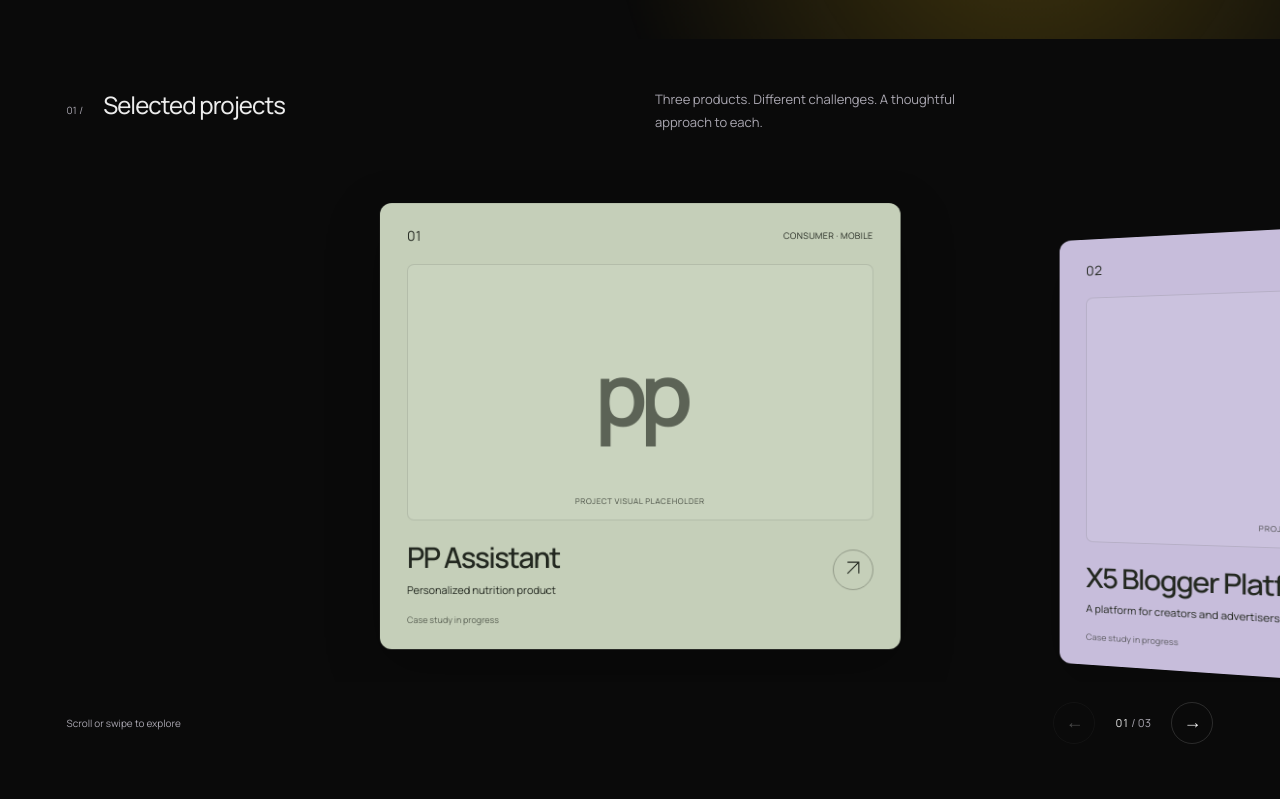
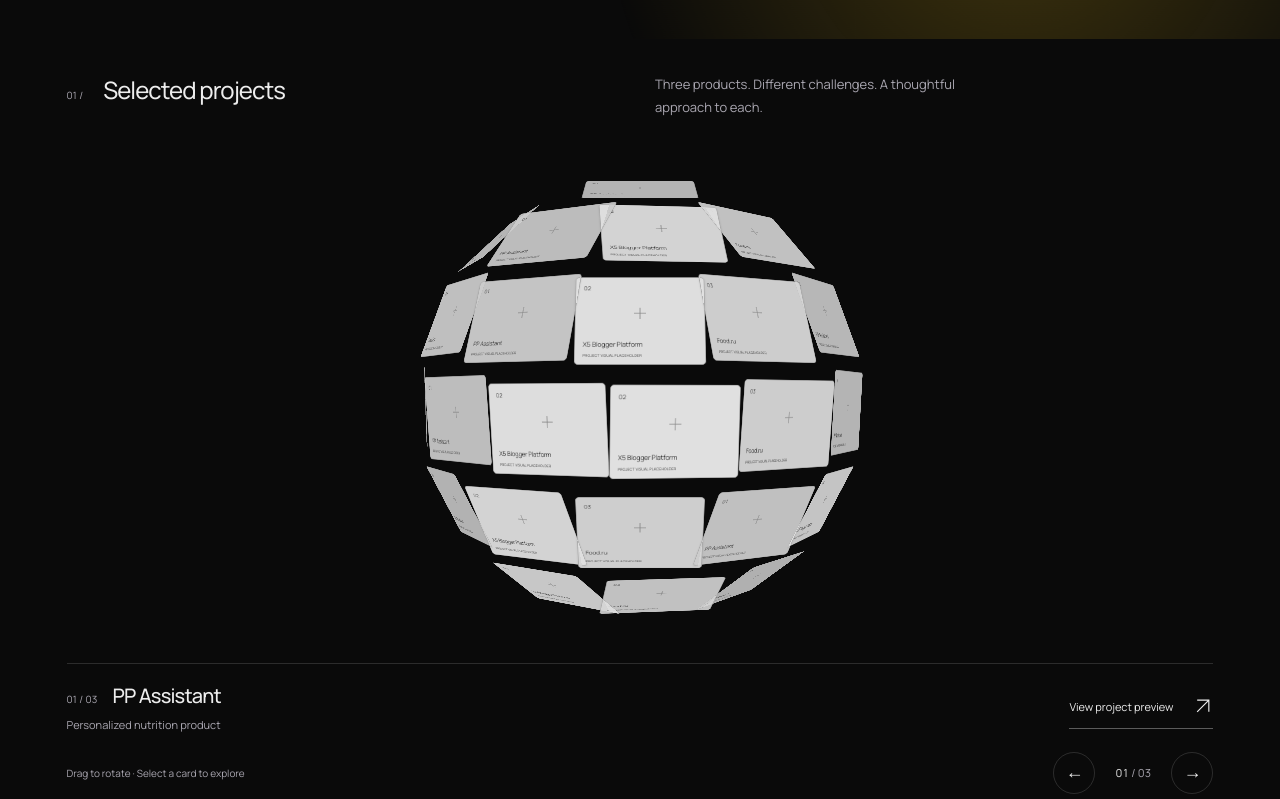
Before and after one commit to o-ants/portfolio-website, a React (Vite) app: page / in a window 1280 px wide. Shown: the part 761-1560 px from the top of the page. Built offline with nearby package versions, Linux system fonts and the light colour scheme.

Commit message:
Match sphere reference with neutral landscape placeholders and zoom selection

```diff
--- a/src/SelectedWork.tsx
+++ b/src/SelectedWork.tsx
@@ -1,66 +1,118 @@
-import { useEffect, useRef, useState, type CSSProperties } from 'react'
+import { useEffect, useMemo, useRef, useState, type PointerEvent } from 'react'
 import { copy, projects, type Language } from './content'
-import { galleryPoint } from './prototype/geometry'
+import { mix } from './prototype/geometry'
 
+// Latitude rings retain the regular landscape-card rhythm of the reference.
+function createGlobe() {
+  return [-72, -48, -24, 0, 24, 48, 72].flatMap((latitude, row) => {
+    const pitch = latitude * Math.PI / 180
+    const count = Math.max(4, Math.round(13 * Math.cos(pitch)))
+    return Array.from({ length: count }, (_, column) => {
+      const yaw = column / count * Math.PI * 2 + (row % 2) * .13
+      return { x: Math.sin(yaw) * Math.cos(pitch), y: Math.sin(pitch), z: Math.cos(yaw) * Math.cos(pitch), yaw: yaw * 180 / Math.PI, pitch: -latitude }
+    })
+  })
+}
 export default function SelectedWork({ language, onOpen }: { language: Language; onOpen: (index: number) => void }) {
   const text = copy[language]
   const section = useRef<HTMLElement>(null)
   const stage = useRef<HTMLDivElement>(null)
-  const [position, setPosition] = useState(0)
-  const [simple, setSimple] = useState(false)
-  const active = Math.max(0, Math.min(2, Math.round(position)))
+  const world = useRef<HTMLDivElement>(null)
+  const tiles = useRef<(HTMLDivElement | null)[]>([])
+  const points = useMemo(createGlobe, [])
+  const [selected, setSelected] = useState<number | null>(null)
+  const [reduced, setReduced] = useState(() => matchMedia('(prefers-reduced-motion: reduce)').matches)
+  const [active, setActive] = useState(0)
+  const rotation = useRef({ x: -7, y: 0 })
+  const pose = useRef({ x: -7, y: 0, zoom: 1, selected: 0 })
+  const drag = useRef<{ id: number; x: number; y: number; startX: number; startY: number; moved: boolean } | null>(null)
+  const scheduleRef = useRef<() => void>(() => {})
   useEffect(() => {
-    const mode = matchMedia('(max-width: 760px), (prefers-reduced-motion: reduce)')
-    const change = () => setSimple(mode.matches)
-    change(); mode.addEventListener('change', change)
-    return () => mode.removeEventListener('change', change)
+    const media = matchMedia('(prefers-reduced-motion: reduce)')
+    const update = () => setReduced(media.matches)
+    media.addEventListener('change', update)
+    return () => media.removeEventListener('change', update)
   }, [])
   useEffect(() => {
-    if (simple) return
+    if (reduced) return
     let frame = 0
-    const update = () => {
+    const render = () => {
       frame = 0
-      const el = section.current
-      if (!el) return
-      const span = Math.max(1, el.offsetHeight - innerHeight)
-      setPosition(Math.max(0, Math.min(2, (80 - el.getBoundingClientRect().top) / span * 2)))
+      if (!stage.current || !world.current || !section.current) return
+      const rect = stage.current.getBoundingClientRect()
+      const scrollProgress = Math.max(0, Math.min(1, (80 - section.current.getBoundingClientRect().top) / Math.max(1, section.current.offsetHeight - innerHeight)))
+      const targetZoom = selected === null ? 1 + scrollProgress * .18 : 1.45
+      const current = pose.current
+      current.x = mix(current.x, rotation.current.x, .1)
+      current.y = mix(current.y, rotation.current.y + scrollProgress * 24, .1)
+      current.zoom = mix(current.zoom, targetZoom, .1)
+      current.selected = mix(current.selected, selected === null ? 0 : 1, .13)
+      const fit = Math.min(rect.width / 1000, rect.height / 900)
+      world.current.style.transform = `scale(${fit * current.zoom})`
+      const ry = current.y * Math.PI / 180, rx = current.x * Math.PI / 180
+      points.forEach((point, index) => {
+        const tile = tiles.current[index]
+        if (!tile) return
+        const x = point.x * Math.cos(ry) + point.z * Math.sin(ry)
+        const z0 = point.z * Math.cos(ry) - point.x * Math.sin(ry)
+        const y = point.y * Math.cos(rx) - z0 * Math.sin(rx)
+        const z = point.y * Math.sin(rx) + z0 * Math.cos(rx)
+        const focus = selected === index ? current.selected : 0
+        tile.style.transform = `translate3d(${mix(x * 355, 0, focus)}px,${mix(y * 355, 0, focus)}px,${mix(z * 355, 460, focus)}px) rotateY(${mix(Math.atan2(x,z) * 180 / Math.PI, 0, focus)}deg) rotateX(${mix(-Math.asin(Math.max(-1, Math.min(1,y))) * 180 / Math.PI, 0, focus)}deg) scale(${mix(1, 2.5, focus)})`
+        tile.style.opacity = String(selected === index ? 1 : (z < -.08 ? .22 : .78 + z * .22) * (1 - current.selected * .28))
+        tile.style.pointerEvents = z > .05 || selected === index ? 'auto' : 'none'
+      })
+      if (Math.abs(current.zoom - targetZoom) > .001 || Math.abs(current.x - rotation.current.x) > .01 || Math.abs(current.y - rotation.current.y - scrollProgress * 24) > .01 || Math.abs(current.selected - (selected === null ? 0 : 1)) > .001) frame = requestAnimationFrame(render)
     }
-    const schedule = () => { if (!frame) frame = requestAnimationFrame(update) }
-    update(); addEventListener('scroll', schedule, { passive: true }); addEventListener('resize', schedule)
-    return () => { cancelAnimationFrame(frame); removeEventListener('scroll', schedule); removeEventListener('resize', schedule) }
-  }, [simple])
+    const schedule = () => { if (!frame) frame = requestAnimationFrame(render) }
+    scheduleRef.current = schedule
+    const observer = new ResizeObserver(schedule)
+    observer.observe(stage.current!)
+    addEventListener('scroll', schedule, { passive: true }); schedule()
+    return () => { cancelAnimationFrame(frame); observer.disconnect(); removeEventListener('scroll', schedule); scheduleRef.current = () => {} }
+  }, [points, selected, reduced])
+  const select = (index: number) => { setSelected(index); setActive(index % projects.length) }
   const navigate = (index: number) => {
-    if (simple) {
-      const card = stage.current?.children[index] as HTMLElement | undefined
-      card?.scrollIntoView({ behavior: matchMedia('(prefers-reduced-motion: reduce)').matches ? 'instant' : 'smooth', block: 'nearest', inline: 'center' })
-    } else if (section.current) {
-      const el = section.current
-      scrollTo({ top: scrollY + el.getBoundingClientRect().top - 80 + (el.offsetHeight - innerHeight) * index / 2, behavior: 'smooth' })
+    const target = (index + projects.length) % projects.length
+    setActive(target)
+    const front = points.findIndex((p, i) => i % 3 === target && Math.abs(p.y) < .1 && p.z > .65)
+    select(front < 0 ? target : front)
+  }
+  const pointerDown = (event: PointerEvent<HTMLDivElement>) => {
+    if (reduced || !event.isPrimary || event.button !== 0) return
+    drag.current = { id: event.pointerId, x: event.clientX, y: event.clientY, startX: rotation.current.x, startY: rotation.current.y, moved: false }
+    event.currentTarget.setPointerCapture(event.pointerId)
+  }
+  const pointerMove = (event: PointerEvent<HTMLDivElement>) => {
+    const gesture = drag.current
+    if (!gesture || gesture.id !== event.pointerId) return
+    const dx = event.clientX - gesture.x, dy = event.clientY - gesture.y
+    if (Math.abs(dx) > 7) {
+      gesture.moved = true
+      if (selected !== null) setSelected(null)
+      rotation.current = { x: Math.max(-30, Math.min(30, gesture.startX - dy * .06)), y: gesture.startY + dx * .22 }
+      scheduleRef.current()
     }
   }
-  return <section id="work" ref={section} className="selected-section" aria-labelledby="selected-title">
+  const pointerEnd = (event: PointerEvent<HTMLDivElement>) => {
+    const gesture = drag.current
+    if (!gesture || gesture.id !== event.pointerId) return
+    drag.current = null
+    if (!gesture.moved && event.type === 'pointerup' && Math.hypot(event.clientX - gesture.x,event.clientY - gesture.y) < 8) {
+      const hit = document.elementFromPoint(event.clientX,event.clientY)?.closest<HTMLElement>('[data-globe-card]')
+      if (hit) select(Number(hit.dataset.globeCard))
+    }
+  }
+  return <section id="work" ref={section} className={`selected-section sphere-section${reduced ? ' sphere-reduced' : ''}`} aria-labelledby="selected-title">
     <div className="selected-sticky">
       <div className="section-heading"><h2 id="selected-title"><span className="section-index">01 /</span>{text.selected}</h2><p>{text.selectedText}</p></div>
-      <div ref={stage} className="curved-gallery" onScroll={() => {
-        if (!simple || !stage.current) return
-        const rail = stage.current
-        const children = Array.from(rail.children) as HTMLElement[]
-        const nearest = children.reduce((best, child, index) => Math.abs(child.offsetLeft - rail.offsetLeft - rail.scrollLeft) < Math.abs(children[best].offsetLeft - rail.offsetLeft - rail.scrollLeft) ? index : best, 0)
-        setPosition(nearest)
-      }}>
-        {projects.map((project, index) => {
-          const distance = index - position
-          const point = galleryPoint(distance, 1450, .46, 100)
-          const style: CSSProperties = simple ? {} : { transform: `translate(-50%, -50%) translate3d(${point.x}px, ${Math.abs(distance) * 26}px, ${point.z}px) rotateY(${point.yaw}deg) scale(${1 - Math.min(2, Math.abs(distance)) * .08})`, zIndex: 5 - Math.round(Math.abs(distance) * 2) }
-          return <article key={project.title} className={`featured-card ${project.theme}`} style={style}>
-            <div className="featured-meta"><span>0{index + 1}</span><span>{project.type}</span></div>
-            <div className="featured-placeholder"><span className="project-mark" aria-hidden="true">{project.mark}</span><span className="placeholder-label">{text.image}</span></div>
-            <div className="featured-caption"><div><h3>{project.title}</h3><p>{project[language]}</p></div><button onClick={() => onOpen(index)} aria-label={`${text.preview}: ${project.title}`} className="round-link"><svg viewBox="0 0 24 24" width="20" height="20" fill="none" stroke="currentColor" strokeWidth="1.4" aria-hidden="true"><path d="M5 19 19 5M5 5h14v14" /></svg></button></div>
-            <span className="case-status">{text.soon}</span>
-          </article>
-        })}
-      </div>
-      <div className="gallery-bottom"><span>{text.rail}</span><div className="gallery-controls"><button disabled={active === 0} aria-label={text.previous} onClick={() => navigate(active - 1)}>←</button><span aria-live="polite" aria-atomic="true">0{active + 1}<i> / 03</i></span><button disabled={active === 2} aria-label={text.next} onClick={() => navigate(active + 1)}>→</button></div></div>
+      {reduced ? <div className="sphere-static-list">{projects.map((project,index) => <article className="sphere-static-card" key={project.title}><div className="neutral-placeholder">{text.image}</div><h3>{project.title}</h3><p>{project[language]}</p><button className="sphere-preview" onClick={() => onOpen(index)}>{text.preview} ↗</button></article>)}</div> : <>
+        <div ref={stage} className={`sphere-stage${selected !== null ? ' has-selection' : ''}`} onPointerDown={pointerDown} onPointerMove={pointerMove} onPointerUp={pointerEnd} onPointerCancel={pointerEnd} onLostPointerCapture={pointerEnd} aria-hidden="true">
+          <div className="sphere-world" ref={world}>{points.map((_, index) => <div key={index} data-globe-card={index} ref={el => { tiles.current[index] = el }} className={`sphere-tile${selected === index ? ' is-selected' : ''}`}><div className="sphere-tile-content"><span className="sphere-tile-number">{String(index % 3 + 1).padStart(2,'0')}</span><span className="sphere-cross" /><span className="sphere-tile-label">{projects[index % 3].title}</span><small>{text.image}</small></div></div>)}</div>
+        </div>
+        <div className="sphere-project-info"><div><span className="section-index">0{active + 1} / 03</span><h3>{projects[active].title}</h3><p>{projects[active][language]}</p></div><button className="sphere-preview" onClick={() => onOpen(active)}>{text.preview}<svg viewBox="0 0 24 24" width="20" height="20" fill="none" stroke="currentColor" strokeWidth="1.4" aria-hidden="true"><path d="M5 19 19 5M5 5h14v14" /></svg></button></div>
+        <div className="gallery-bottom"><span>{language === 'en' ? 'Drag to rotate · Select a card to explore' : 'Перетаскивайте сферу · Выберите карточку'}</span><div className="gallery-controls">{selected !== null && <button className="sphere-reset" onClick={() => setSelected(null)}>{language === 'en' ? 'Overview' : 'Обзор'}</button>}<button aria-label={text.previous} onClick={() => navigate(active - 1)}>←</button><span aria-live="polite" aria-atomic="true">0{active + 1}<i> / 03</i></span><button aria-label={text.next} onClick={() => navigate(active + 1)}>→</button></div></div>
+      </>}
     </div>
   </section>
 }
```
Also changed, not shown: src/style.css.
